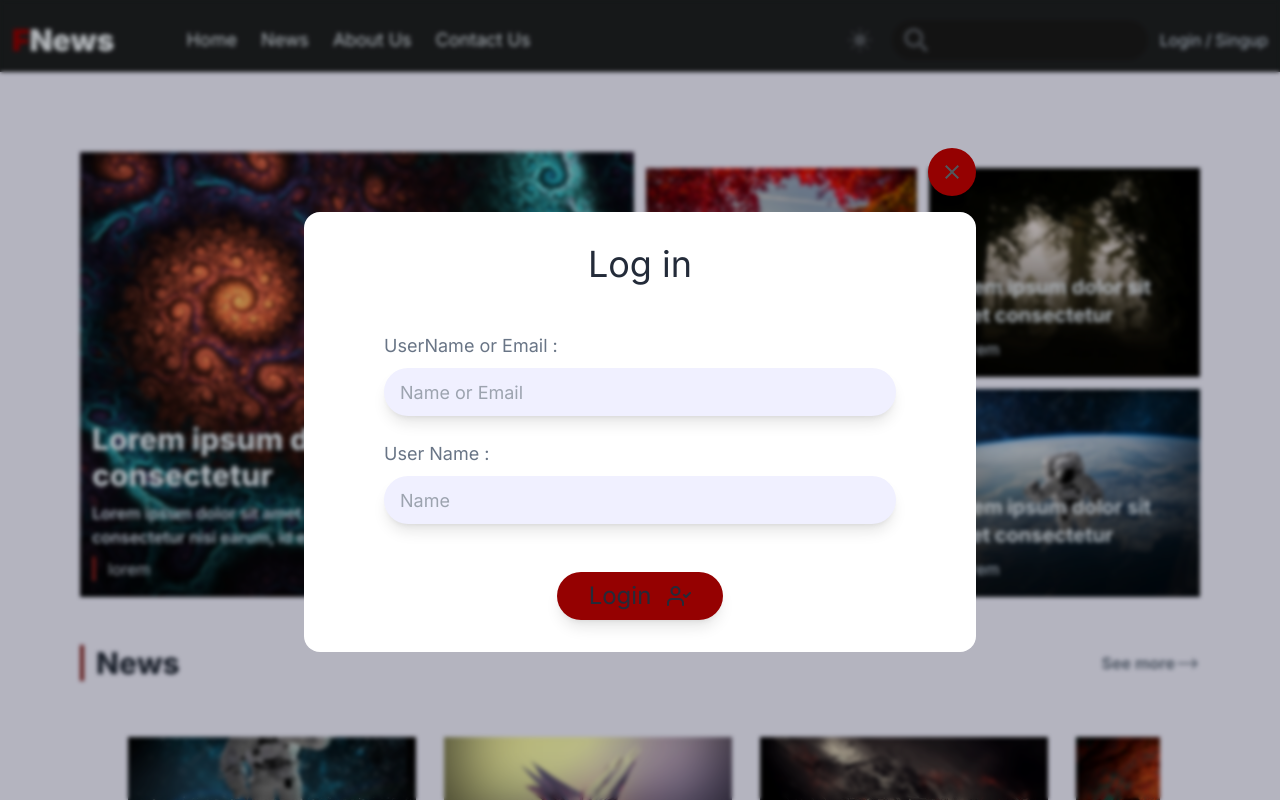
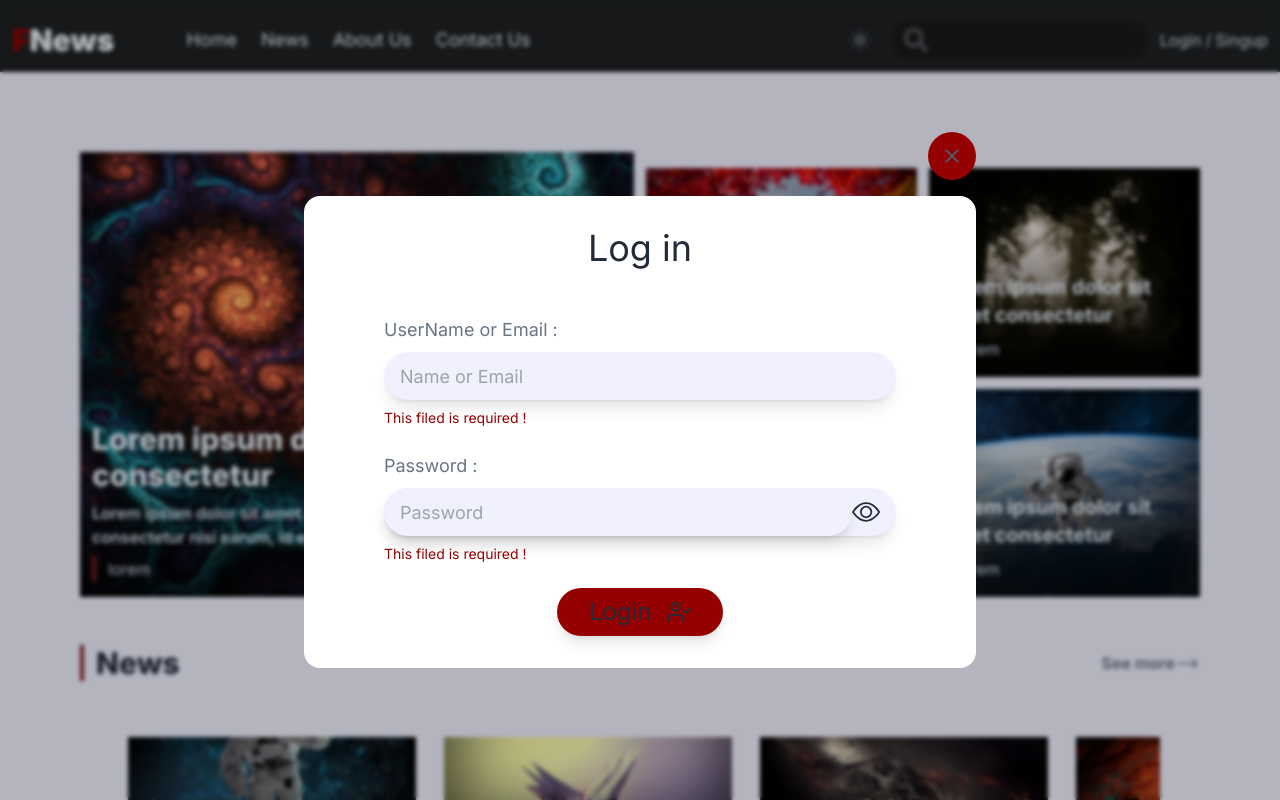
Before and after one commit to sdy2000/f-news, a React (Create React App) app: page / in a window 1280 px wide. Both pictures are taken after a click on the item "Login". Shown: the top 800 px of the page. Built offline with nearby package versions, Linux system fonts and the light colour scheme.

Commit message:
Update LoginBoxModal component

```diff
--- a/src/components/modal/LoginBoxModal.jsx
+++ b/src/components/modal/LoginBoxModal.jsx
@@ -2,9 +2,13 @@ import React from 'react'
 import IconButton from '../button/IconButton'
 import { IoMdClose } from 'react-icons/io'
 import { FiUserCheck } from 'react-icons/fi'
+import { BsEye, BsEyeSlash } from 'react-icons/bs'
 import { AccountButton } from '..'
+import { useState } from 'react'
 
 const LoginBoxModal = ({ onClose }) => {
+    const [isShowPass, setIsShowPass] = useState(false)
+
     return (
         <div className='fixed inset-0 bg-black bg-opacity-25 backdrop-blur-[2px]
         flex justify-center items-center z-50'>
@@ -25,18 +29,39 @@ const LoginBoxModal = ({ onClose }) => {
                                 id='name'
                                 placeholder='Name or Email'
                                 required />
+                            <p className='text-accent text-sm'>
+                                This filed is required !
+                            </p>
                         </div>
 
                         <div className='form-group'>
-                            <label htmlFor="name">User Name :</label>
-                            <input
-                                type='text'
-                                id='name'
-                                placeholder='Name'
-                                required />
+                            <label htmlFor="password">Password :</label>
+                            <div className='flex justify-center items-center w-full bg-s rounded-3xl shadow-lg pr-4'>
+                                <input
+                                    type={isShowPass ? 'text' : 'password'}
+                                    id='password'
+                                    placeholder='Password'
+                                    required />
+                                {
+                                    !isShowPass
+                                        ?
+                                        <BsEye
+                                            onClick={() => { setIsShowPass(true) }}
+                                            className='text-p hover:scale-110 cursor-pointer duration-300'
+                                            size={30} />
+                                        :
+                                        <BsEyeSlash
+                                            onClick={() => { setIsShowPass(false) }}
+                                            className='text-p hover:scale-110 cursor-pointer duration-300'
+                                            size={30} />
+                                }
+                            </div>
+                            <p className='text-accent text-sm'>
+                                This filed is required !
+                            </p>
                         </div>
 
-                        <AccountButton value={'Login'} icon={<FiUserCheck />} style={'mt-6'} />
+                        <AccountButton value={'Login'} icon={<FiUserCheck />} />
 
                     </form>
                 </div>
```
